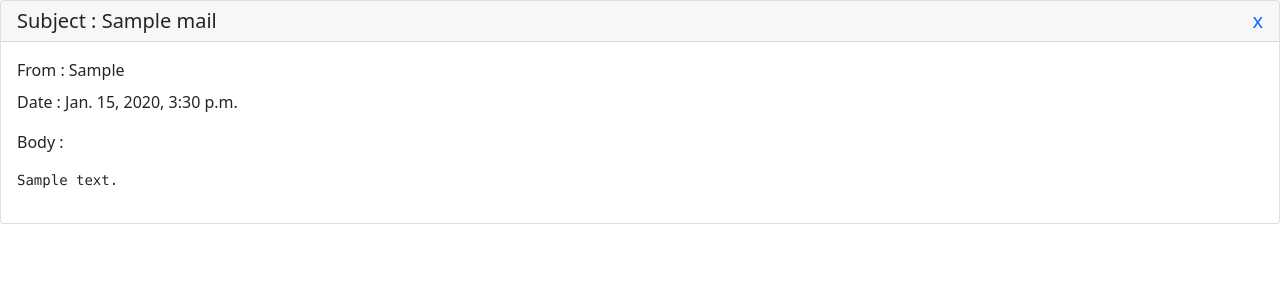
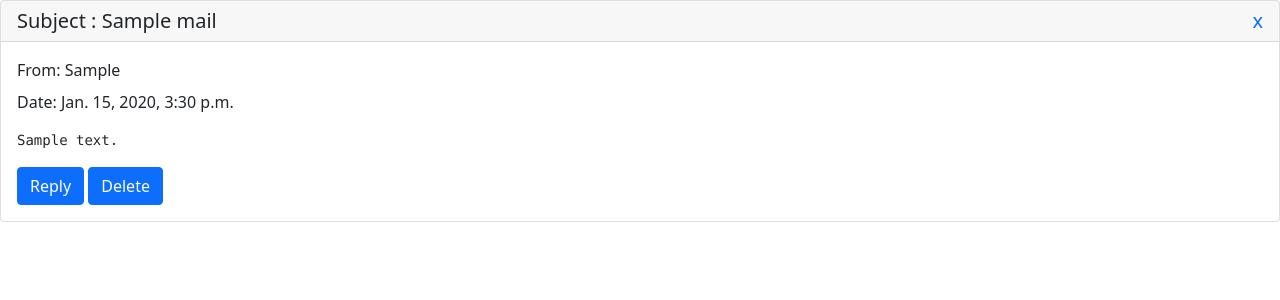
Before and after one commit to Ayush-Baranwal-X/ayush_mail, a Django app: page /mails/1/ in a window 1280 px wide. Shown: the part 56-356 px from the top of the page. Run offline with Django 4.2, Linux system fonts and the light colour scheme; a user stored in the database is signed in; tables that the repository leaves empty hold one stand-in row (values such as "Sample post").

Commit message:
Added Reply and made some improvements

```diff
--- a/home/urls.py
+++ b/home/urls.py
@@ -12,5 +12,6 @@ urlpatterns = [
     path('sendmail/', views.sendmail, name = 'sendmail'),
     path('mails/', views.mails, name = 'mails'),
     path('mails/<int:pk>/', views.mail, name = 'mailopen'),
+    path('sendmail/<int:pk>/', views.reply, name = 'mailreply'),
     path('mails/delete/<int:pk>/', views.delete, name = 'maildelete'),
 ]
--- a/home/views.py
+++ b/home/views.py
@@ -107,6 +107,41 @@ def sendmail(request):
                 return redirect('/sendmail')
     return render(request, 'sendmail.html', context)
 
+def reply(request, pk):
+    if request.user.is_anonymous:
+        return redirect('/login')
+    contacts = User.objects.all()
+    reply = get_object_or_404(Mail, pk=pk)
+    if reply.subject[0] == 'R' and reply.subject[1] == 'e' and reply.subject[2] == ':':
+        pass
+    else:
+        reply.subject = 'Re:'+reply.subject
+
+    context = {
+        'sendmail_tab' : 'active',
+        'contacts': contacts,
+        'reply' : reply,
+    }
+    if request.method == "POST":
+        fromuser = request.user.username
+        touser = request.POST.get("touser")
+        subject = request.POST.get("subject")
+        body = request.POST.get("body")
+        date = timezone.now()
+        if fromuser == "" or touser == "" or subject == "" or body == "":
+            messages.warning(request, 'You are required to fill all feilds!')
+            return render(request, 'sendmail.html', context)
+        else:
+            if User.objects.filter(username=touser).exists():
+                mail = Mail(fromuser=fromuser,touser=touser,subject=subject,body=body,date=date)
+                mail.save()
+                messages.success(request, 'Mail sent successfully!')
+                return redirect('/')
+            else:
+                messages.warning(request, 'Invalid Username entered in the To feild!')
+                return redirect('/sendmail')
+    return render(request, 'sendmail.html', context)
+
 def loginUser(request):
     if request.method == "POST":
         username = request.POST.get("username")
--- a/templates/mail.html
+++ b/templates/mail.html
@@ -15,9 +15,11 @@
         </span>
     </h5>
     <div class="card-body" style="clear: right;">
-        <p class="card-title">From : {{mail.fromuser}}</p>
-        <p class="card-text">Date : {{mail.date}}</p>
-        <p class="card-text">Body : <pre>{{mail.body}}</pre></p>
+        <p class="card-title">From: {{mail.fromuser}}</p>
+        <p class="card-text">Date: {{mail.date}}</p>
+        <p class="card-text"><pre>{{mail.body}}</pre></p>
+        <a href="{% url 'mailreply' pk=mail.pk%}" class="btn btn-primary">Reply</a>
+        <a href="{% url 'maildelete' pk=mail.pk%}" class="btn btn-primary">Delete</a>
     </div>
 </div>
 {% endblock body %}
```
Also changed, not shown: templates/sendmail.html (+19 -5 lines).
